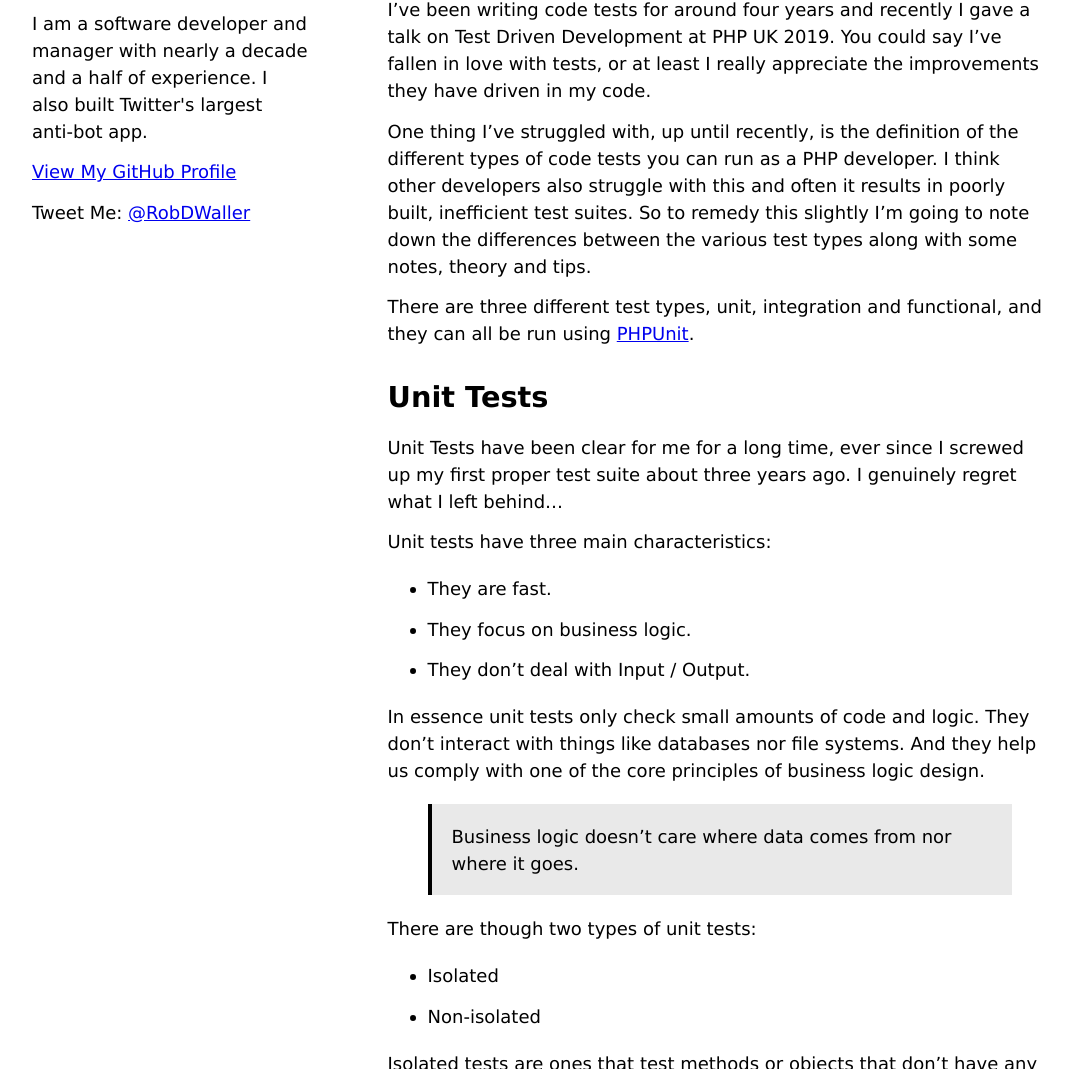
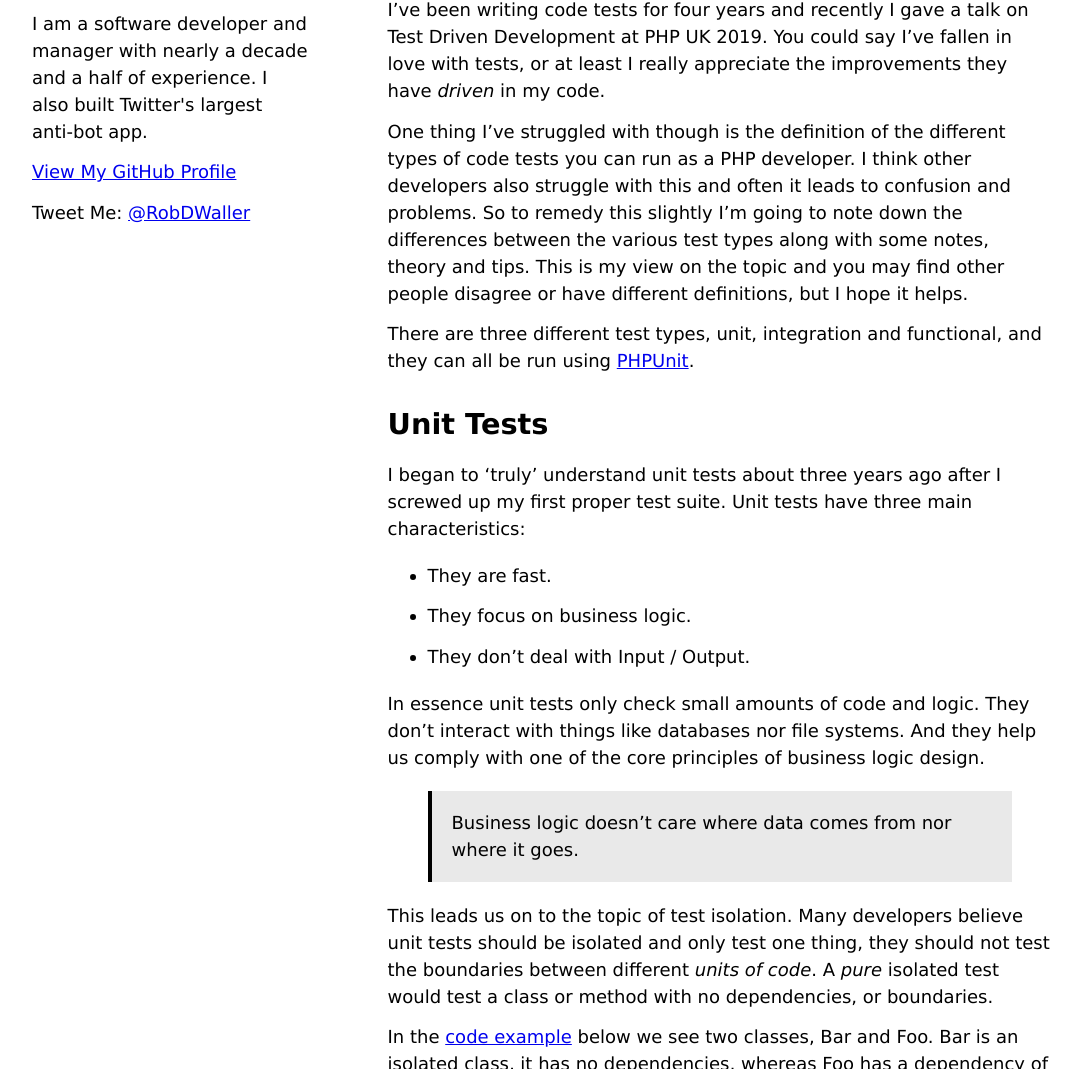
Before and after one commit to RobDWaller/robdwaller.github.io, a Jekyll site: the page built from _posts/2019-03-11-what-are-different-types-code-tests.md, in a window 1280 px wide and 1400 px high, cut to the strip 331-1400 px from the top of the window. Shown: the whole strip, without its empty margins (98-1179 px from the left). Built offline with Jekyll 4.4.1, drawn with Linux system fonts in a browser that asks for light colours; some of the changed text lies outside the part shown.

Commit message:
Ammended test types post so test isolation section is clearer and unnecessary language is removed.

````diff
--- a/_posts/2019-03-11-what-are-different-types-code-tests.md
+++ b/_posts/2019-03-11-what-are-different-types-code-tests.md
@@ -6,17 +6,15 @@
 published: true
 ---
 
-I've been writing code tests for around four years and recently I gave a talk on Test Driven Development at PHP UK 2019. You could say I've fallen in love with tests, or at least I really appreciate the improvements they have driven in my code.
+I've been writing code tests for four years and recently I gave a talk on Test Driven Development at PHP UK 2019. You could say I've fallen in love with tests, or at least I really appreciate the improvements they have *driven* in my code.
 
-One thing I've struggled with, up until recently, is the definition of the different types of code tests you can run as a PHP developer. I think other developers also struggle with this and often it results in poorly built, inefficient test suites. So to remedy this slightly I'm going to note down the differences between the various test types along with some notes, theory and tips.
+One thing I've struggled with though is the definition of the different types of code tests you can run as a PHP developer. I think other developers also struggle with this and often it leads to confusion and problems. So to remedy this slightly I'm going to note down the differences between the various test types along with some notes, theory and tips. This is my view on the topic and you may find other people disagree or have different definitions, but I hope it helps.
 
 There are three different test types, unit, integration and functional, and they can all be run using [PHPUnit](https://packagist.org/packages/phpunit/phpunit).
 
 ## Unit Tests
 
-Unit Tests have been clear for me for a long time, ever since I screwed up my first proper test suite about three years ago. I genuinely regret what I left behind...
-
-Unit tests have three main characteristics:
+I began to 'truly' understand unit tests about three years ago after I screwed up my first proper test suite. Unit tests have three main characteristics:
 
 - They are fast.
 - They focus on business logic.
@@ -26,14 +24,9 @@
 
 > Business logic doesn't care where data comes from nor where it goes.
 
-There are though two types of unit tests:
+This leads us on to the topic of test isolation. Many developers believe unit tests should be isolated and only test one thing, they should not test the boundaries between different *units of code*. A *pure* isolated test would test a class or method with no dependencies, or boundaries.
 
-- Isolated
-- Non-isolated
-
-Isolated tests are ones that test methods or objects that don't have any dependencies, they don't interact with other objects. A non-isolated test does the opposite and will test methods and objects that interact with other objects. And these tests may require mocks or stubs.
-
-In the [code example](https://3v4l.org/6ghsY) below we see that the Bar class is isolated whereas the Foo class depends on Bar and therefore is not isolated. When testing the Foo class we might decide to mock the Bar class so our Foo test becomes more focused. Note in this example mocking would be overkill, but you get the point I hope.
+In the [code example](https://3v4l.org/6ghsY) below we see two classes, Bar and Foo. Bar is an isolated class, it has no dependencies, whereas Foo has a dependency of Bar and is therefore non-isolated.
 
 ```php
 /**
@@ -66,6 +59,10 @@
 }
 ```
 
+To test the Foo class in an isolated way, we could mock the Bar class. We will then have removed the Bar class from our test and isolated our tests on the Foo class. This though is where the topic of isolation becomes fuzzy, because in this scenario it would be ridiculous to mock something as small as the Bar class.
+
+Test isolation is important as it focuses your tests on the business logic contained within the relevant unit of code, but please apply it on a case by case basis. If you apply it everywhere you will end up with a lot of unnecessary mocks and stubs.
+
 To summarise, a unit test is small and focussed on business logic only. But if we follow this definition of 'unit tests' we will struggle to fully test anything beyond a [simple library](https://github.com/RobDWaller/ReallySimpleJWT/tree/master/tests). When we build applications we need different types of tests to make sure we achieve complete test coverage.
 
 ## Integration and Functional Tests
@@ -82,15 +79,15 @@
 
 ![Test Pyramid](/assets/img/testing-pyramid.jpg)
 
-As can be seen as you move up the pyramid the cost of the tests increase and the quantity you write decreases.
+As can be seen as you move up the pyramid the cost of the tests increase and the quantity you write decreases. If you are writing more functional and integration tests than unit tests something is wrong with your testing strategy.
 
 ## Fuzziness
 
-One of the most important things to remember about unit, integration and functional tests is they all test different aspects of your application. This can be confusing sometimes as the boundaries between the different types of tests can be fuzzy. And you will end up testing the same aspect of your application in three different ways. For example, in a unit test you may stub a database response, in an integration test you may test a database call, and if you write a functional test you may retrieve data from the database.
+One of the most important things to remember about unit, integration and functional tests is they all test different aspects of your application. This can be confusing sometimes as the boundaries between the different types of tests are fuzzy. And you will end up testing the same aspect of your application in three different ways. For example, in a unit test you may stub a database response, in an integration test you may test a database call, and if you write a functional test you may retrieve data from the database.
 
 You must remember though you are doing three very different things:
 
-- Unit Tests: Assess your business logic, or in other words how you process data and information.
+- Unit Tests: Assess your business logic, or how you process data and information.
 - Integration Tests: Assess how your code interacts with services, will the SQL statement return the right data?
 - Functional Tests: Assess how your application surfaces information, if I pass X to the API will I see Y JSON?
 
@@ -102,7 +99,7 @@
 
 ## Conclusion
 
-To conclude, this post simply highlights the three different types of test a PHP developer may write and how they differ. It does not cover End to End tests or User Interface tests, please don't confuse either of these with functional tests... :wink:
+To conclude, this post simply highlights the three different types of test a PHP developer may write and how they differ. It does not cover End to End tests or User Interface tests, please don't confuse either of these with functional tests... ;)
 
 I hope this post is useful and if you have any questions drop me a message [@RobDWaller](https://twitter.com/robdwaller).
 
````
Also changed, not shown: other parts of _posts/2019-03-11-what-are-different-types-code-tests.md (+1 -1 lines).
